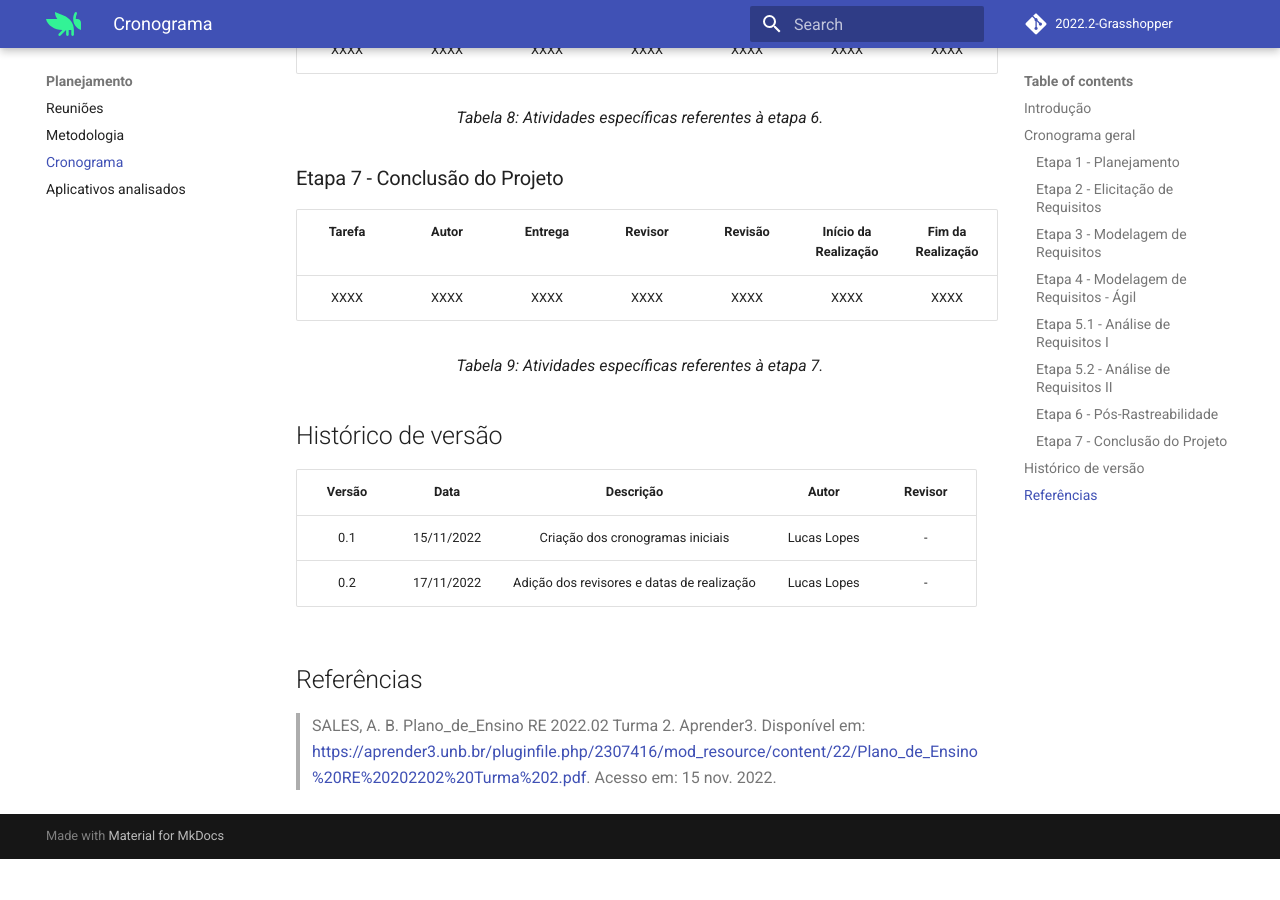
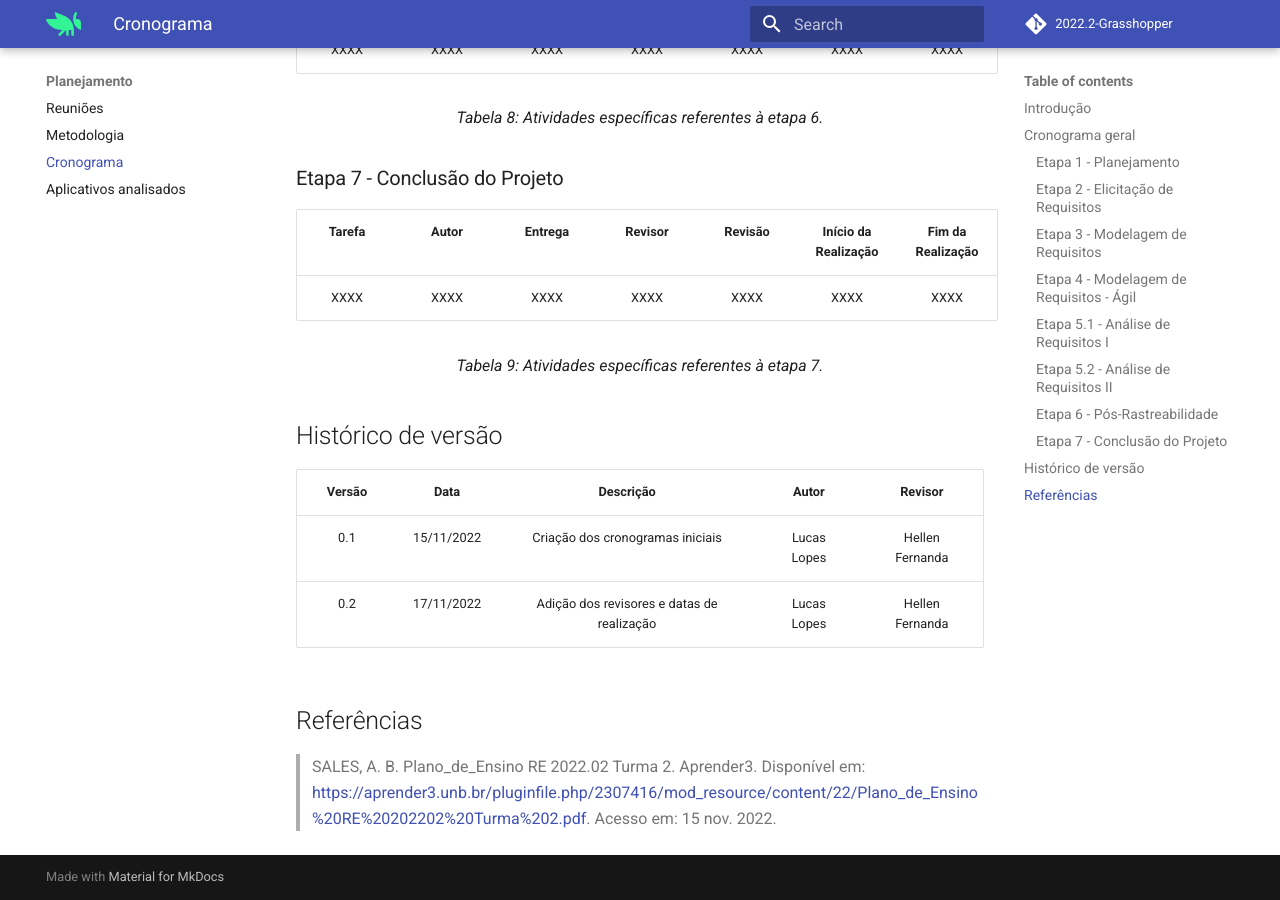
Before and after one commit to Requisitos-de-Software/2022.2-Grasshopper, an MkDocs documentation site: the page built from docs/planejamento/cronograma.md, in a window 1280 px wide and 900 px high, scrolled down 3208 px. Built offline with MkDocs 1.6.1 and Material for MkDocs 9.7.7, drawn with Linux system fonts in a browser that asks for light colours; comment, search, counter and statistics services are not loaded; before the commit the page ends 4067 px from its top, so only the background shows below that.

Commit message:
revisando e modificando alguns erros

```diff
--- a/docs/planejamento/cronograma.md
+++ b/docs/planejamento/cronograma.md
@@ -1,93 +1,102 @@
 # Cronograma
 
 ## Introdução
+
 O cronograma é uma ferramenta que tem como objetivo organizar as atividades, os recursos e os prazos de um projeto de forma visual, neste caso, em tabelas. Os cronogramas a seguir foram construídos a partir das datas e prazos disponibilizados no cronograma do semestre letivo (2022.2) da disciplina.
 
 ## Cronograma geral
-| Etapa | Título | Descrição | Entrega | Apresentação |
-| :----: | :----: | :-------: | :-------------: | :----------: |
-| 1 | Planejamento | Equipe, Definição do App, Planejamento e Rich Picture | 21/11 |22/11|
-| 2 | Elicitação de Requisitos  | Técnicas e Priorização | 30/11 | 01/12|
-| 3 | Modelagem de Requisitos | Cenários, Léxico, Use Case, Especificação Suplementar | 12/12 |13/12|
-| 4 | Modelagem de Requisitos - Ágil | Histórias de Usuário, Backlog e NFR Framework | 04/01 | 05/01 |
-| 5.1 | Análise de Requisitos I | Verificação e Validação | 09/01 | 10/01 |
-| 5.2 | Análise de Requisitos II| Verificação e Validação | 16/01 | 17/01 |
-| 6 | Pós-Rastreabilidade | Gerência de Desenvolvimento de Software | 23/01 |24/01|
-| 7 | Conclusão do Projeto | Apresentação do Projeto final | 01/02 | - |
+
+| Etapa |             Título             |                       Descrição                       | Entrega | Apresentação |
+| :---: | :----------------------------: | :---------------------------------------------------: | :-----: | :----------: |
+|   1   |          Planejamento          | Equipe, Definição do App, Planejamento e Rich Picture |  21/11  |    22/11     |
+|   2   |    Elicitação de Requisitos    |                Técnicas e Priorização                 |  30/11  |    01/12     |
+|   3   |    Modelagem de Requisitos     | Cenários, Léxico, Use Case, Especificação Suplementar |  12/12  |    13/12     |
+|   4   | Modelagem de Requisitos - Ágil |     Histórias de Usuário, Backlog e NFR Framework     |  04/01  |    05/01     |
+|  5.1  |    Análise de Requisitos I     |                Verificação e Validação                |  09/01  |    10/01     |
+|  5.2  |    Análise de Requisitos II    |                Verificação e Validação                |  16/01  |    17/01     |
+|   6   |      Pós-Rastreabilidade       |        Gerência de Desenvolvimento de Software        |  23/01  |    24/01     |
+|   7   |      Conclusão do Projeto      |             Apresentação do Projeto final             |  01/02  |      -       |
 
 <figcaption align="center">Tabela 1: Cronograma geral das entregas.</figcaption>
 
+### Etapa 1 - Planejamento
 
-### Etapa 1 - Planejamento
-| Tarefa | Autor | Entrega | Revisor | Revisão | Início da Realização | Fim da Realização |
-| :----: | :---: | :-----: | :-----: | :-----: | :------------------: | :---------------: |
-| Criação da Wiki | Hellen Fernanda | 11/11 | Lucas Lopes | 11/11 | 10/11 | 10/11 |
-| Página Inicial | Hellen Fernanda | 19/11 | Caio Vitor | 19/11 | 10/11 | 17/11 |
-| Planejamento | Wildemberg Sales | 19/11 | Hellen Fernanda, João Pedro | 19/11 | 15/11 | 15/11 |
-| Cronograma | Lucas Lopes | 19/11 | Hellen Fernanda | 19/11 | 15/11 | 16/11 |
-| Lista de Apps | Philipe de Sousa | 19/11 | Wildemberg Sales | 19/11 | 15/11 | 17/11 |
-| Ferramentas | João Pedro | 19/11 | Wildemberg Sales | 19/11 | 15/11 | 15/11 |
-| Rich Picture | Hellen Fernanda, Caio Vitor | 19/11 | Lucas Lopes | 19/11 | 06/11 | --- |
-| Atas das Reuniões | Lucas Lopes | 19/11 | Philipe de Sousa | 19/11 | 15/11 | 17/11 |
+|      Tarefa       |            Autor            | Entrega |           Revisor           | Revisão | Início da Realização | Fim da Realização |
+| :---------------: | :-------------------------: | :-----: | :-------------------------: | :-----: | :------------------: | :---------------: |
+|  Criação da Wiki  |       Hellen Fernanda       |  11/11  |         Lucas Lopes         |  11/11  |        10/11         |       10/11       |
+|  Página Inicial   |       Hellen Fernanda       |  19/11  |         Caio Vitor          |  19/11  |        10/11         |       17/11       |
+|   Planejamento    |      Wildemberg Sales       |  19/11  | Hellen Fernanda, João Pedro |  19/11  |        15/11         |       15/11       |
+|    Cronograma     |         Lucas Lopes         |  19/11  |       Hellen Fernanda       |  19/11  |        15/11         |       16/11       |
+|   Lista de Apps   |      Philipe de Sousa       |  19/11  |      Wildemberg Sales       |  19/11  |        15/11         |       17/11       |
+|    Ferramentas    |         João Pedro          |  19/11  |      Wildemberg Sales       |  19/11  |        15/11         |       15/11       |
+|   Rich Picture    | Hellen Fernanda, Caio Vitor |  19/11  |         Lucas Lopes         |  19/11  |        06/11         |        ---        |
+| Atas das Reuniões |         Lucas Lopes         |  19/11  |      Philipe de Sousa       |  19/11  |        15/11         |       17/11       |
 
 <figcaption align="center">Tabela 2: Atividades específicas referentes à etapa 1.</figcaption>
 
 ### Etapa 2 - Elicitação de Requisitos
+
 | Tarefa | Autor | Entrega | Revisor | Revisão | Início da Realização | Fim da Realização |
 | :----: | :---: | :-----: | :-----: | :-----: | :------------------: | :---------------: |
-| XXXX | XXXX | XXXX | XXXX | XXXX | XXXX | XXXX |
+|  XXXX  | XXXX  |  XXXX   |  XXXX   |  XXXX   |         XXXX         |       XXXX        |
 
 <figcaption align="center">Tabela 3: Atividades específicas referentes à etapa 2.</figcaption>
 
 ### Etapa 3 - Modelagem de Requisitos
+
 | Tarefa | Autor | Entrega | Revisor | Revisão | Início da Realização | Fim da Realização |
 | :----: | :---: | :-----: | :-----: | :-----: | :------------------: | :---------------: |
-| XXXX | XXXX | XXXX | XXXX | XXXX | XXXX | XXXX |
+|  XXXX  | XXXX  |  XXXX   |  XXXX   |  XXXX   |         XXXX         |       XXXX        |
 
 <figcaption align="center">Tabela 4: Atividades específicas referentes à etapa 3.</figcaption>
 
 ### Etapa 4 - Modelagem de Requisitos - Ágil
+
 | Tarefa | Autor | Entrega | Revisor | Revisão | Início da Realização | Fim da Realização |
 | :----: | :---: | :-----: | :-----: | :-----: | :------------------: | :---------------: |
-| XXXX | XXXX | XXXX | XXXX | XXXX | XXXX | XXXX |
+|  XXXX  | XXXX  |  XXXX   |  XXXX   |  XXXX   |         XXXX         |       XXXX        |
 
 <figcaption align="center">Tabela 5: Atividades específicas referentes à etapa 4.</figcaption>
 
 ### Etapa 5.1 - Análise de Requisitos I
+
 | Tarefa | Autor | Entrega | Revisor | Revisão | Início da Realização | Fim da Realização |
 | :----: | :---: | :-----: | :-----: | :-----: | :------------------: | :---------------: |
-| XXXX | XXXX | XXXX | XXXX | XXXX | XXXX | XXXX |
+|  XXXX  | XXXX  |  XXXX   |  XXXX   |  XXXX   |         XXXX         |       XXXX        |
 
 <figcaption align="center">Tabela 6: Atividades específicas referentes à etapa 5.1.</figcaption>
 
 ### Etapa 5.2 - Análise de Requisitos II
+
 | Tarefa | Autor | Entrega | Revisor | Revisão | Início da Realização | Fim da Realização |
 | :----: | :---: | :-----: | :-----: | :-----: | :------------------: | :---------------: |
-| XXXX | XXXX | XXXX | XXXX | XXXX | XXXX | XXXX |
+|  XXXX  | XXXX  |  XXXX   |  XXXX   |  XXXX   |         XXXX         |       XXXX        |
 
 <figcaption align="center">Tabela 7: Atividades específicas referentes à etapa 5.2.</figcaption>
 
 ### Etapa 6 - Pós-Rastreabilidade
+
 | Tarefa | Autor | Entrega | Revisor | Revisão | Início da Realização | Fim da Realização |
 | :----: | :---: | :-----: | :-----: | :-----: | :------------------: | :---------------: |
-| XXXX | XXXX | XXXX | XXXX | XXXX | XXXX | XXXX |
+|  XXXX  | XXXX  |  XXXX   |  XXXX   |  XXXX   |         XXXX         |       XXXX        |
 
 <figcaption align="center">Tabela 8: Atividades específicas referentes à etapa 6.</figcaption>
 
 ### Etapa 7 - Conclusão do Projeto
+
 | Tarefa | Autor | Entrega | Revisor | Revisão | Início da Realização | Fim da Realização |
 | :----: | :---: | :-----: | :-----: | :-----: | :------------------: | :---------------: |
-| XXXX | XXXX | XXXX | XXXX | XXXX | XXXX | XXXX |
+|  XXXX  | XXXX  |  XXXX   |  XXXX   |  XXXX   |         XXXX         |       XXXX        |
 
 <figcaption align="center">Tabela 9: Atividades específicas referentes à etapa 7.</figcaption>
 
+## Histórico de versão
 
-## Histórico de versão
-| Versão | Data | Descrição | Autor | Revisor |
-| :----: | :--: | :-------: | :---: | :-----: |
-| 0.1 | 15/11/2022 | Criação dos cronogramas iniciais | Lucas Lopes | - |
-| 0.2 | 17/11/2022 | Adição dos revisores e datas de realização | Lucas Lopes | - |
-
+| Versão |    Data    |                 Descrição                  |    Autor    |     Revisor     |
+| :----: | :--------: | :----------------------------------------: | :---------: | :-------------: |
+|  0.1   | 15/11/2022 |      Criação dos cronogramas iniciais      | Lucas Lopes | Hellen Fernanda |
+|  0.2   | 17/11/2022 | Adição dos revisores e datas de realização | Lucas Lopes | Hellen Fernanda |
 
 ## Referências
->SALES, A. B. Plano_de_Ensino RE 2022.02 Turma 2. Aprender3. Disponível em: <https://aprender3.unb.br/pluginfile.php/2307416/mod_resource/content/22/Plano_de_Ensino%20RE%20202202%20Turma%202.pdf>. Acesso em: 15 nov. 2022.
+
+> SALES, A. B. Plano_de_Ensino RE 2022.02 Turma 2. Aprender3. Disponível em: <https://aprender3.unb.br/pluginfile.php/2307416/mod_resource/content/22/Plano_de_Ensino%20RE%20202202%20Turma%202.pdf>. Acesso em: 15 nov. 2022.
```
Also changed, not shown: docs/index.md (+1 -1 lines), docs/planejamento/metodologia.md (+13 -7 lines).
